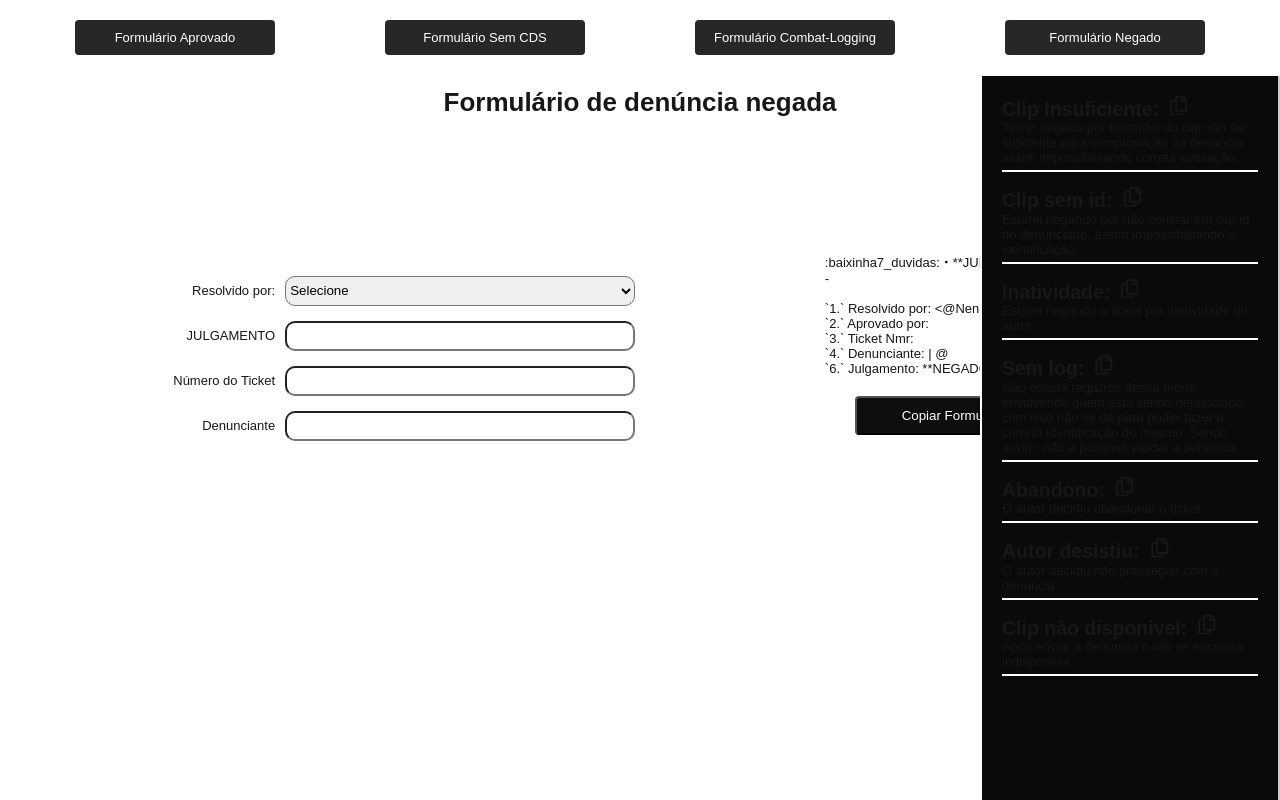
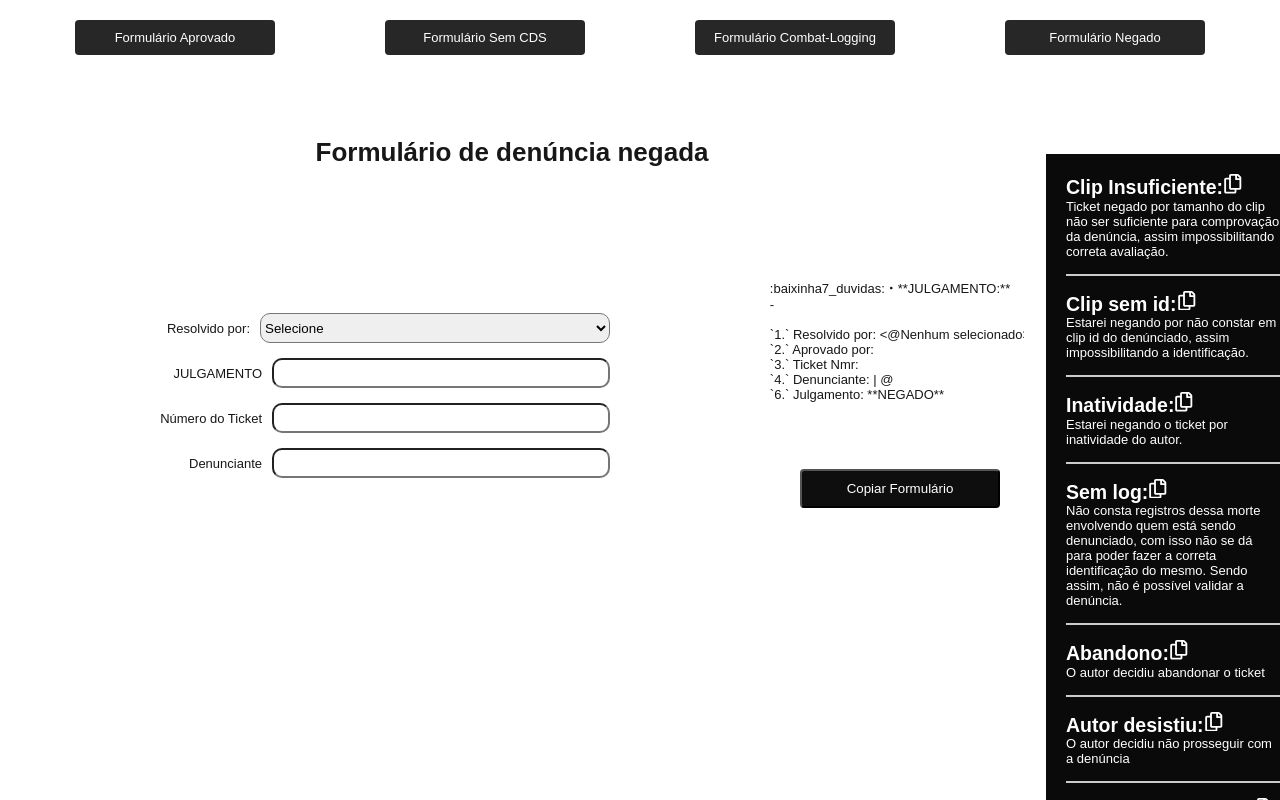
Before and after one commit to ArthurVSCMoraes/nova-era-form-staff, a Next.js app: page /FormNegative in a window 1280 px wide. Built offline with nearby package versions, Linux system fonts and the light colour scheme.

Commit message:
FormNEgative beta aproved

```diff
--- a/src/components/TextBar.js
+++ b/src/components/TextBar.js
@@ -1,25 +1,13 @@
-import React from "react";
+import React from 'react';
 import styled from 'styled-components';
 import textForms from '../data/textsForForms';
-import { FaRegCopy } from "react-icons/fa";
+import { FaRegCopy } from 'react-icons/fa';
 
 const TextBar = ({ filter, onTextSelect }) => {
-
-    // Função para copiar o texto e atualizar o campo de julgamento
-    const handleTextClick = async (textToCopy) => {
-        try {
-            await navigator.clipboard.writeText(textToCopy);
-            console.log('Texto copiado para a área de transferência');
-            // Atualiza o campo de julgamento com o texto clicado
-            if (onTextSelect) {
-                onTextSelect(textToCopy);
-            }
-        } catch (err) {
-            console.log('Falha ao copiar o texto', err);
-        }
+    const handleCopyAndSelect = (text) => {
+        onTextSelect(text);
     };
 
-    // Filtra os textos com base no resultado fornecido
     const filteredTexts = textForms.filter(text => text.result === filter);
 
     return (
@@ -28,15 +16,9 @@ const TextBar = ({ filter, onTextSelect }) => {
                 <TextItem key={text.id}>
                     <h2>
                         {text.title}:
-                        <FaRegCopy
-                            onClick={() => handleTextClick(text.Text)}
-                            style={{ marginLeft: '10px', cursor: 'pointer' }}
-                        />
-                        <br />
+                        <FaRegCopy onClick={() => handleCopyAndSelect(text.Text)} />
                     </h2>
-                    <p>
-                        {text.Text}
-                    </p>
+                    <p>{text.Text}</p>
                 </TextItem>
             ))}
         </Sidebar>
@@ -44,23 +26,18 @@ const TextBar = ({ filter, onTextSelect }) => {
 };
 
 const Sidebar = styled.div`
-  width: 300px;
-  height: 100vh;
+  width: 100%; /* Ajuste a largura conforme necessário */
+  padding: 20px;
+  background-color: #0a0a0a;
+  color: #fff;
   overflow-y: auto;
-  background-color: #0a0a0a;
-  padding: 20px;
-  border-right: 2px solid #ccc;
-  position: fixed;
-  top: 0;
-  right: 0;
-  margin-top: 75.56px;
-  border-left: solid white 2px;
 `;
 
 const TextItem = styled.div`
   margin-bottom: 15px;
-  border-bottom: solid white 2px;
-  padding-bottom: 5px;
+  border-bottom: 2px solid #ccc;
+  padding-bottom: 15px;
+  cursor: pointer; /* Adiciona um cursor pointer para indicar que o texto é clicável */
 `;
 
 export default TextBar;
--- a/src/pages/FormNegative.js
+++ b/src/pages/FormNegative.js
@@ -41,8 +41,10 @@ export default function FormNegative() {
     return (
         <>
             <NavBar />
+            <DivGridForm>
+                <MainDiv>
                 <TiltePage>Formulário de denúncia negada</TiltePage>
-            <MainDiv>
+                    <DivForm>
                     <FormDiv>
                         <form>
                             <FormGroup>
@@ -72,7 +74,7 @@ export default function FormNegative() {
                     </FormDiv>
                     <VerticalLine />
                     <FormAproveResult>
-                    <p ref={pRef}>
+                        <FormResult ref={pRef}>
                             :baixinha7_duvidas:・**JULGAMENTO:**<br />
                             - {judgment} <br /> <br />
                             `1.` Resolvido por: &lt;@{staffResp.find(staff => staff.id === parseInt(selectedStaff))?.discId || "Nenhum selecionado"}&gt;<br />
@@ -80,11 +82,15 @@ export default function FormNegative() {
                             `3.` Ticket Nmr: {ticketNumber}<br />
                             `4.` Denunciante: {whistleblower} | @ <br />
                             `6.` Julgamento: **NEGADO**<br />
-                    </p>
+                        </FormResult>
                         <ButtonToCopy onClick={copyToClipboard}>Copiar Formulário</ButtonToCopy>
                     </FormAproveResult>
+                    </DivForm>
                 </MainDiv>
+                <TextBarDiv>
                     <TextBar filter='denied' onTextSelect={handleTextSelect} />
+                </TextBarDiv>
+            </DivGridForm>
         </>
     );
 }
@@ -94,17 +100,31 @@ text-align: center;
   padding: 10px 0px;
 `;
 
+const DivGridForm = styled.div`
+  display: grid;
+  grid-template-columns: 80vw 20vw;
+  gap: 20px; /* Espaço entre as colunas, ajuste conforme necessário */
+  width: 100vw; /* Garante que o contêiner ocupe toda a largura da tela */
+  height: calc(100vh - 77px); /* Ajusta a altura para compensar o padding-top */
+`;
+
 const MainDiv = styled.div`
+  display: flex;
+  flex-direction: column;
   padding: 50px;
+  overflow: auto; /* Adiciona rolagem se necessário */
+`;
+
+const DivForm = styled.div`
   display: flex;
-  justify-content: space-around;
+  flex-direction: row;
+  padding: 50px;
 `;
 
 const FormDiv = styled.div`
   display: flex;
   flex-direction: column;
-  width: 600px;
-  padding-top: 25px;
+  width: 100%;
   justify-content: space-evenly;
 `;
 
@@ -139,12 +159,15 @@ const FormAproveResult = styled.div`
   min-width: 500px;
   border: solid white 3px;
   border-radius: 20px;
-  margin: 25px;
   display: flex;
-  justify-content: center;
+justify-content: space-evenly;
   align-content: center;
   align-items: center;
   flex-direction: column;
+`;
+
+const FormResult = styled.p`
+max-width: 450px;
 `;
 
 const ButtonToCopy = styled.button`
@@ -156,9 +179,9 @@ const ButtonToCopy = styled.button`
   text-align: center;
   text-decoration: none;
   border-radius: 4px;
-  width: 100%; /* Faz com que cada link ocupe toda a largura disponível */
-  max-width: 200px; /* Define um limite máximo de largura para cada botão */
-  box-sizing: border-box; /* Inclui padding e border no cálculo da largura total */
+  width: 100%;
+  max-width: 200px;
+  box-sizing: border-box;
   &:hover {
     background-color: #f8f8ff;
     color: #0e0e0e;
@@ -166,10 +189,16 @@ const ButtonToCopy = styled.button`
 `;
 
 const VerticalLine = styled.div`
-  width: 5px;
+  width: 10px;
   background-color: white;
   height: 300px;
   margin: 25px 20px; /* Ajuste a margem para dar espaço entre a linha e os outros componentes */
   border-radius: 20px;
   padding-top: 25px;
 `;
+
+const TextBarDiv = styled.div`
+  padding-top: 77px; /* Padding-top para ajustar com a altura do NavBar */
+  overflow-y: auto; /* Permite rolagem se o conteúdo exceder a altura */
+  border-left: solid white 2px;
+`;
```
Lines whose indentation alone changed are shown as unchanged.
